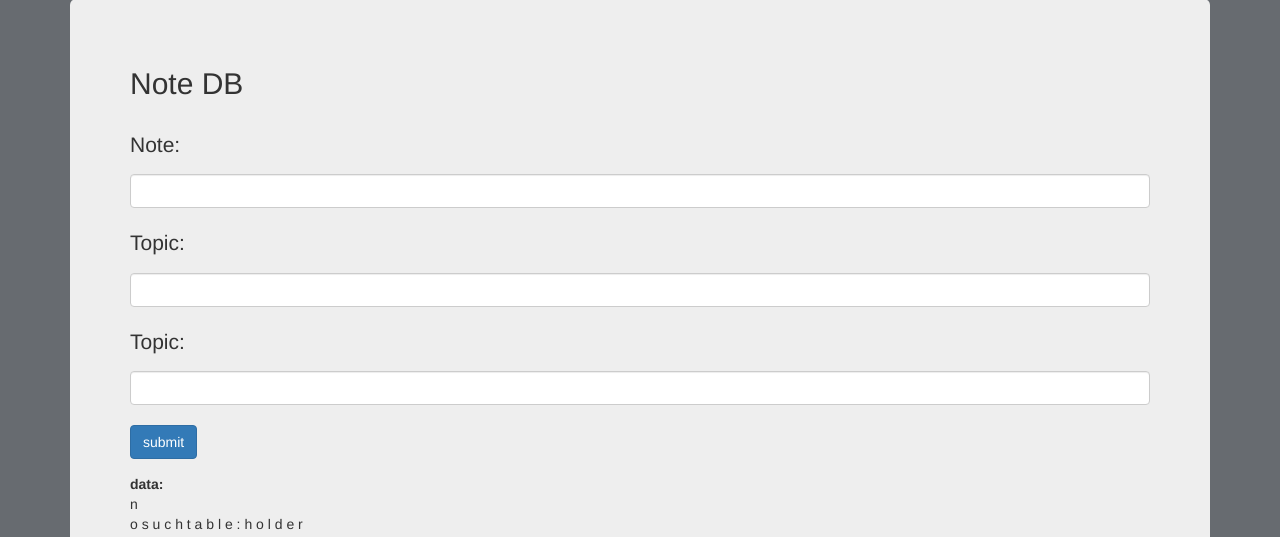
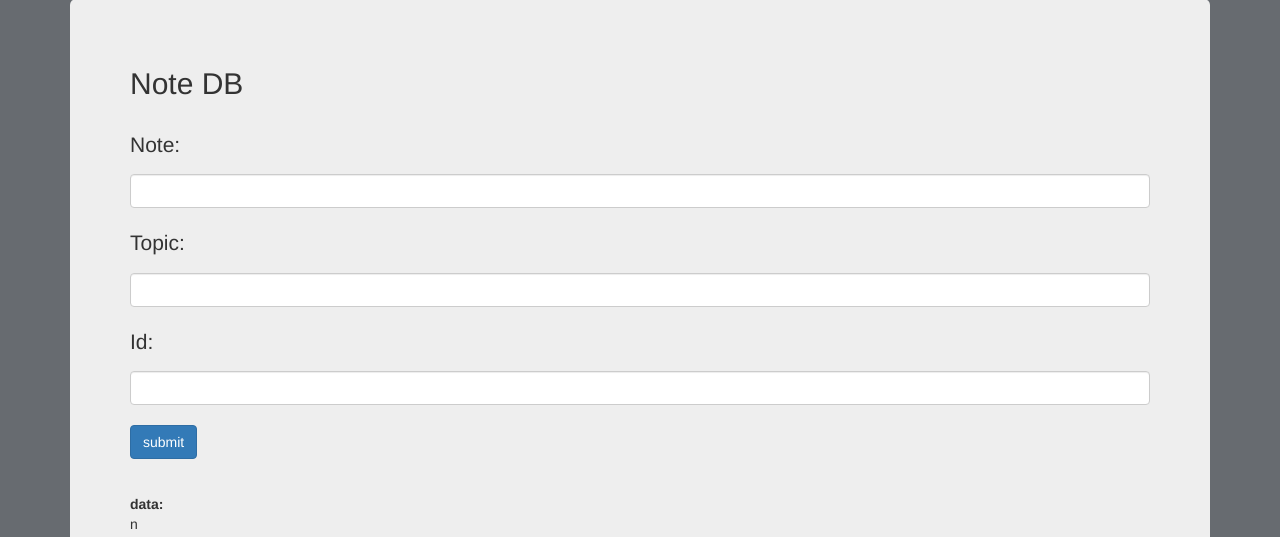
Before and after one commit to spawnmarvel/TSK_testit.tech, a Flask app: page /note in a window 1280 px wide. Shown: the part 103-640 px from the top of the page. Run offline with Flask 2, Linux system fonts and the light colour scheme; some libraries are stand-ins or nearby versions.

Commit message:
updated notes.html

```diff
--- a/app/db_mod/sqlalchemy_declarative.py
+++ b/app/db_mod/sqlalchemy_declarative.py
@@ -48,5 +48,6 @@
 
 
 
+
 # print(init())
 # dummy_data()
--- a/app/db_mod/sqlalchemy_statments.py
+++ b/app/db_mod/sqlalchemy_statments.py
@@ -64,4 +64,4 @@
     return msg
 
 
-# print(get_all())
+print(get_all())
--- a/app/templates/crud_note/notes.html
+++ b/app/templates/crud_note/notes.html
@@ -12,7 +12,7 @@
         <p class="lead">Topic:</p>
         <input class="form-control" id="inputdefault" type="text" name = "to" />
         <br>
-        <p class="lead">Topic:</p>
+        <p class="lead">Id:</p>
         <input class="form-control" id="inputdefault" type="text" name = "id" />
         <br>
       <input type = "submit" value = "submit" class="btn btn-primary" />
@@ -28,6 +28,7 @@
         <tr>
           <td>{{ note }}</td>
         </tr>
+        <br>
       <tbody>
     </table>
 {% endfor %}
--- a/app/views.py
+++ b/app/views.py
@@ -1,4 +1,5 @@
 # views.py
+# this loads all the www sites
 
 from flask import render_template, request, flash
 from werkzeug import secure_filename
```
